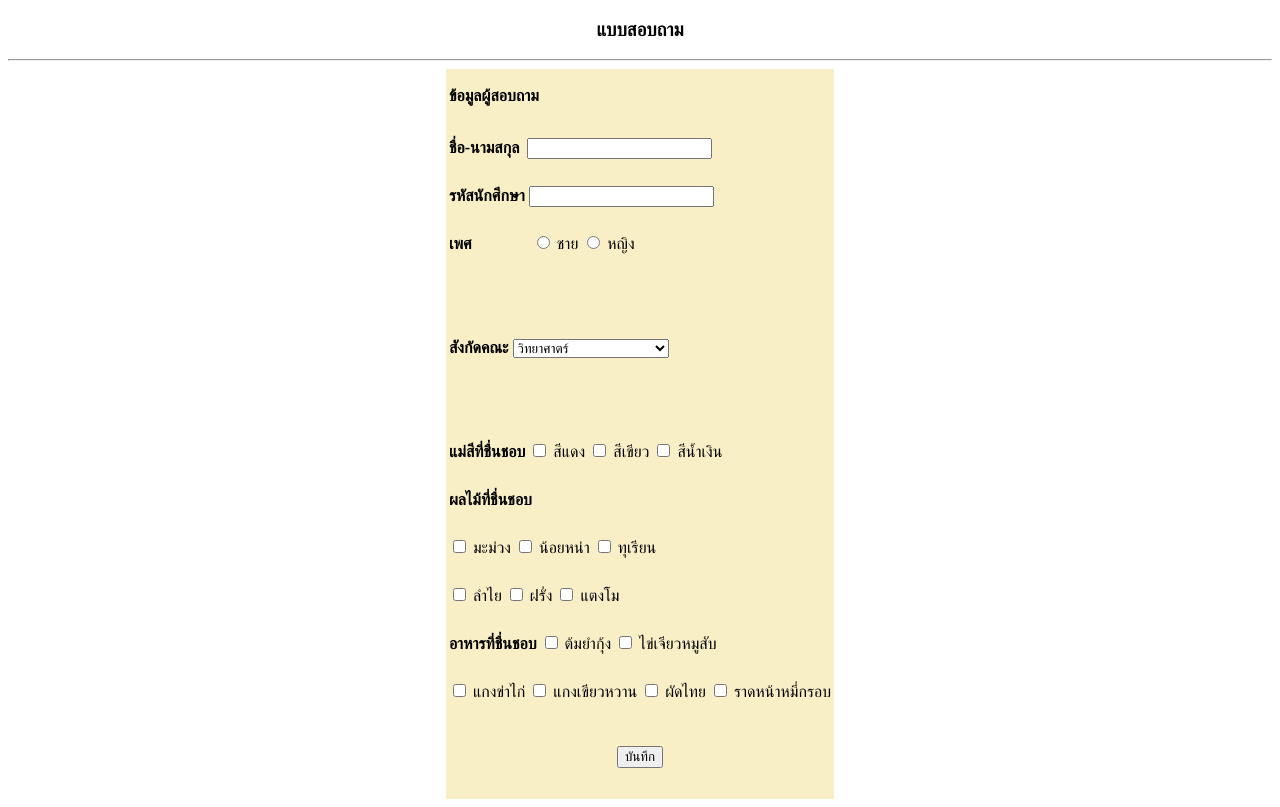
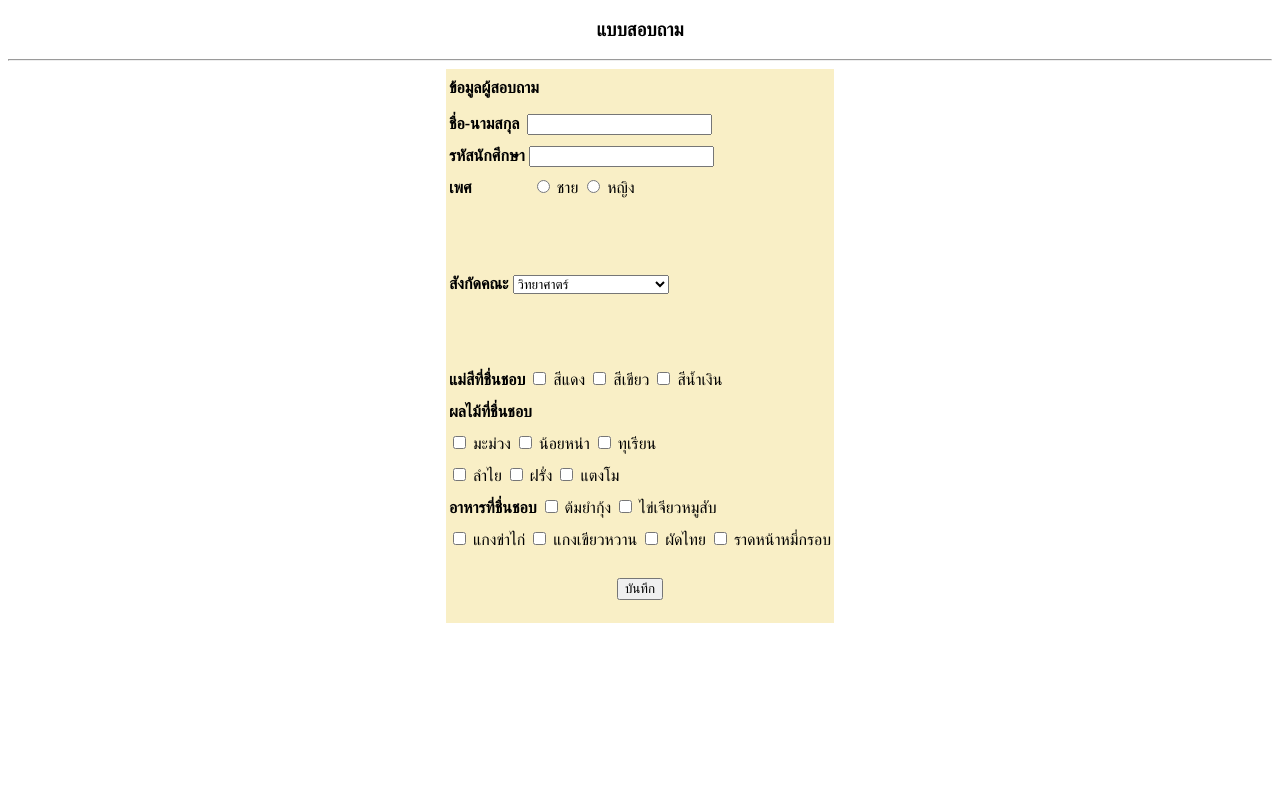
Before and after one commit to boom51zx/boom51zx.github.io, a plain HTML site: page web_form.html in a window 1280 px wide. Drawn offline with Linux system fonts and the light colour scheme.

Commit message:
back defualt

```diff
--- a/web_form.html
+++ b/web_form.html
@@ -13,7 +13,7 @@
 <body>
     <h3 align = center>แบบสอบถาม</h3>
     <hr>
-    <form style="line-height: 3;">
+    <form style="line-height: 2;">
         <table align = center style="background-color: rgb(249, 239, 198);">
             <tr>
                 <td> <b>ข้อมูลผู้สอบถาม</b></td>
```
